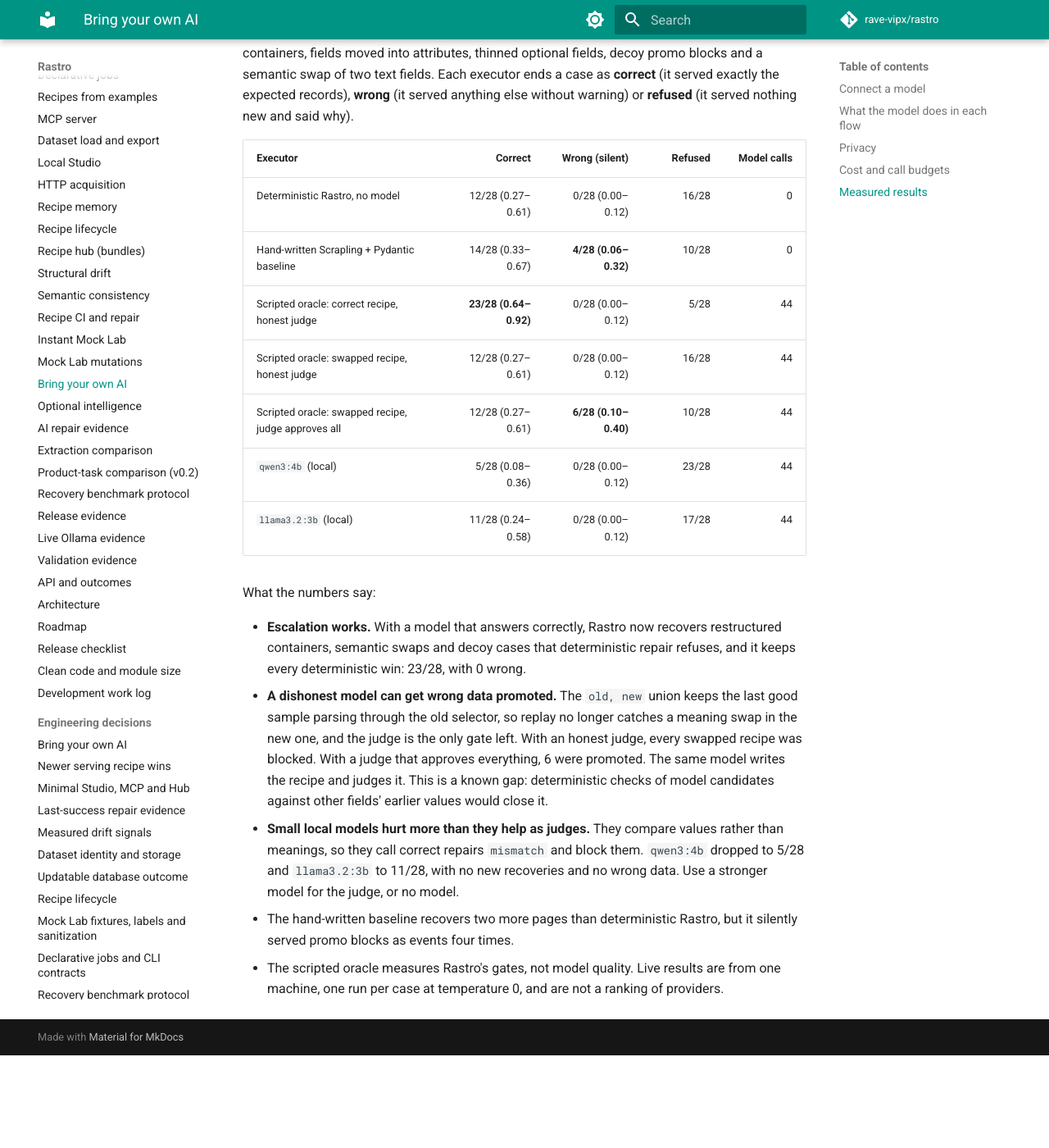
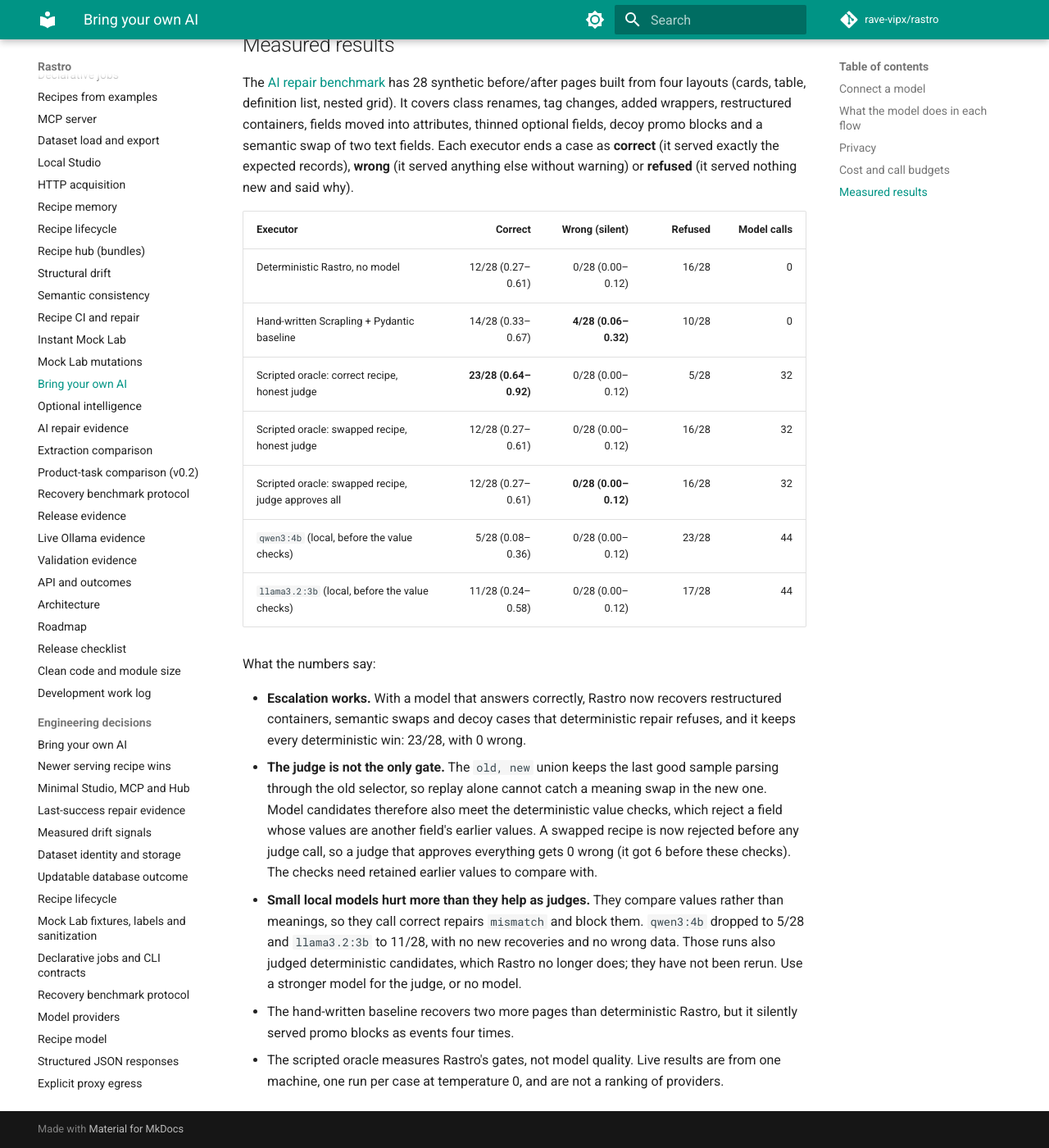
Before and after one commit to rave-vipx/rastro, an MkDocs documentation site: the page built from docs/ai.md, in a window 1280 px wide and 1400 px high, scrolled down 2903 px. Shown: the whole window at 82% size. Built offline with MkDocs 1.6.1 and Material for MkDocs 9.7.7, drawn with Linux system fonts in a browser that asks for light colours; comment, search, counter and statistics services are not loaded; before the commit the page ends 4190 px from its top, so only the background shows below that; some of the changed text lies outside the part shown.

Commit message:
docs(bench): AI repair rerun with value checks before the judge (QUAL-001, REPAIR-002, QUAL-005, AI-001)
Offline at 2ba6bae: correct oracle 23/28, 0 wrong; swapped recipe with an
approve-all judge 0/28 wrong (was 6/28); model calls 44 -> 32 because
deterministic candidates are no longer judged. Live rows are marked as
predating the change. Defect row closed; CHANGELOG Fixed entry.

Co-Authored-By: Claude Opus 5.5 <noreply@anthropic.com>

```diff
--- a/docs/ai.md
+++ b/docs/ai.md
@@ -18,10 +18,11 @@ What to expect, measured on the benchmark below:
 - With a model that proposes the right recipe and judges honestly, Rastro repaired
   **23 of 28** broken pages. Without a model it repaired 12. Neither served wrong data.
 - The small local models we tried (`qwen3:4b`, `llama3.2:3b`) recovered nothing new, and
-  as judges they blocked correct repairs: 5/28 and 11/28 correct, 0 wrong.
+  as judges they blocked correct repairs: 5/28 and 11/28 correct, 0 wrong. That run
+  predates the change that stopped judging deterministic candidates.
 - A model that is wrong in both roles (a meaning-swapping recipe, then a judge that
-  approves it) got **6 of 28** wrong repairs promoted. Use a model you trust, and keep
-  deterministic consistency rules for the fields that matter.
+  approves it) gets **0 of 28** wrong repairs promoted: model candidates must pass the
+  deterministic value checks before the judge sees them. Before those checks it got 6.
 
 [Measured results](#measured-results) has the details.
 
@@ -58,8 +59,8 @@ options and presets for specific products are listed in
 | --- | --- | --- |
 | `scrape` with no selectors | JSON-LD and microdata discovery | The model proposes a recipe from field names, types and descriptions. It is kept only if it extracts valid records |
 | `suggest` | Selectors that reproduce your examples | Examples become optional. A model recipe must still reproduce every given example |
-| Repair (`scrape(..., memory=)`, `recipe repair`) | Relocation, declared fallbacks, discovery | Consulted **only when no deterministic candidate would pass**. Its recipe is joined with the serving selectors (`old, new`) and gated like any other |
-| Semantic gate | `[[consistency]]` rules and replay of the last good sample | Before every automatic promotion, the model judges whether each changed field still means the same. `mismatch` or a failed answer quarantines; it can block a promotion, never force one |
+| Repair (`scrape(..., memory=)`, `recipe repair`) | Relocation, declared fallbacks, discovery | Consulted **only when no deterministic candidate would pass**. Its recipe is joined with the serving selectors (`old, new`), gated like any other and then held to the deterministic value checks: values of the field's type and shape, never taken from another field's earlier values. A failure rejects it |
+| Semantic gate | `[[consistency]]` rules and replay of the last good sample | Before a model candidate is promoted automatically, the model judges whether each changed field still means the same. `mismatch` or a failed answer quarantines; it can block a promotion, never force one. Deterministic candidates are never sent to the judge |
 | MCP agent in the loop | `recipe_repair`, `recipe_promote` (a reason is required) | The agent's own model proposes and judges through the tools. The same recipe CI decides |
 
 Models are never enabled implicitly. Without `model=`, `--model`, `[model]` or
@@ -84,9 +85,9 @@ model runtime.
 `InferencePolicy` bounds every model phase: at most 2 calls by default (4 at most), 1
 retry after a rejected or invalid answer, a 30 s timeout, 32 KiB of context, 64 KiB of
 response and 2,048 output tokens (see [budgets](intelligence.md#budgets-and-outcomes)).
-With a model, a repair costs one judge call when a deterministic candidate passes, and one
-or two proposal calls plus a judge call when none does. On the benchmark that was 44 calls
-for 28 cases with the scripted oracle.
+With a model, a repair costs nothing when a deterministic candidate passes, and one or two
+proposal calls plus a judge call when none does. On the benchmark that was 32 calls for 28
+cases with the scripted oracle.
 
 ## Measured results
 
@@ -101,27 +102,28 @@ anything else without warning) or **refused** (it served nothing new and said wh
 | --- | ---: | ---: | ---: | ---: |
 | Deterministic Rastro, no model | 12/28 (0.27–0.61) | 0/28 (0.00–0.12) | 16/28 | 0 |
 | Hand-written Scrapling + Pydantic baseline | 14/28 (0.33–0.67) | **4/28 (0.06–0.32)** | 10/28 | 0 |
-| Scripted oracle: correct recipe, honest judge | **23/28 (0.64–0.92)** | 0/28 (0.00–0.12) | 5/28 | 44 |
-| Scripted oracle: swapped recipe, honest judge | 12/28 (0.27–0.61) | 0/28 (0.00–0.12) | 16/28 | 44 |
-| Scripted oracle: swapped recipe, judge approves all | 12/28 (0.27–0.61) | **6/28 (0.10–0.40)** | 10/28 | 44 |
-| `qwen3:4b` (local) | 5/28 (0.08–0.36) | 0/28 (0.00–0.12) | 23/28 | 44 |
-| `llama3.2:3b` (local) | 11/28 (0.24–0.58) | 0/28 (0.00–0.12) | 17/28 | 44 |
+| Scripted oracle: correct recipe, honest judge | **23/28 (0.64–0.92)** | 0/28 (0.00–0.12) | 5/28 | 32 |
+| Scripted oracle: swapped recipe, honest judge | 12/28 (0.27–0.61) | 0/28 (0.00–0.12) | 16/28 | 32 |
+| Scripted oracle: swapped recipe, judge approves all | 12/28 (0.27–0.61) | **0/28 (0.00–0.12)** | 16/28 | 32 |
+| `qwen3:4b` (local, before the value checks) | 5/28 (0.08–0.36) | 0/28 (0.00–0.12) | 23/28 | 44 |
+| `llama3.2:3b` (local, before the value checks) | 11/28 (0.24–0.58) | 0/28 (0.00–0.12) | 17/28 | 44 |
 
 What the numbers say:
 
 - **Escalation works.** With a model that answers correctly, Rastro now recovers
   restructured containers, semantic swaps and decoy cases that deterministic repair
   refuses, and it keeps every deterministic win: 23/28, with 0 wrong.
-- **A dishonest model can get wrong data promoted.** The `old, new` union keeps the last
-  good sample parsing through the old selector, so replay no longer catches a meaning
-  swap in the new one, and the judge is the only gate left. With an honest judge, every
-  swapped recipe was blocked. With a judge that approves everything, 6 were promoted.
-  The same model writes the recipe and judges it. This is a known gap: deterministic
-  checks of model candidates against other fields' earlier values would close it.
+- **The judge is not the only gate.** The `old, new` union keeps the last good sample
+  parsing through the old selector, so replay alone cannot catch a meaning swap in the new
+  one. Model candidates therefore also meet the deterministic value checks, which reject a
+  field whose values are another field's earlier values. A swapped recipe is now rejected
+  before any judge call, so a judge that approves everything gets 0 wrong (it got 6
+  before these checks). The checks need retained earlier values to compare with.
 - **Small local models hurt more than they help as judges.** They compare values rather
   than meanings, so they call correct repairs `mismatch` and block them. `qwen3:4b`
   dropped to 5/28 and `llama3.2:3b` to 11/28, with no new recoveries and no wrong data.
-  Use a stronger model for the judge, or no model.
+  Those runs also judged deterministic candidates, which Rastro no longer does; they have
+  not been rerun. Use a stronger model for the judge, or no model.
 - The hand-written baseline recovers two more pages than deterministic Rastro, but it
   silently served promo blocks as events four times.
 - The scripted oracle measures Rastro's gates, not model quality. Live results are from
```
Also changed, not shown: CHANGELOG.md (+2 -1 lines), README.md (+2 -1 lines), docs/ai-evidence.md (+22 -16 lines), docs/quickstart.md (+3 -2 lines), docs/repair.md (+10 -2 lines), 2 other files.
